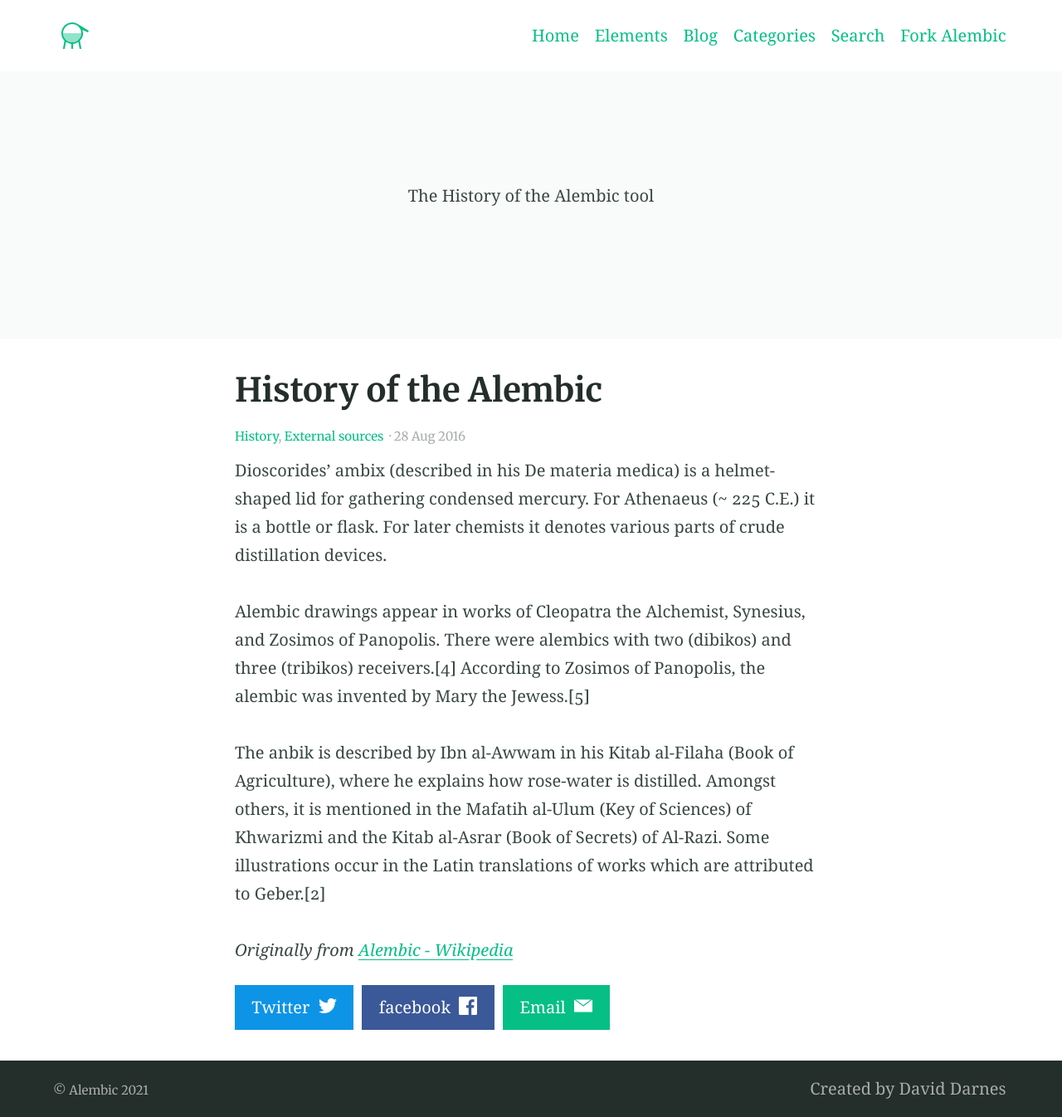
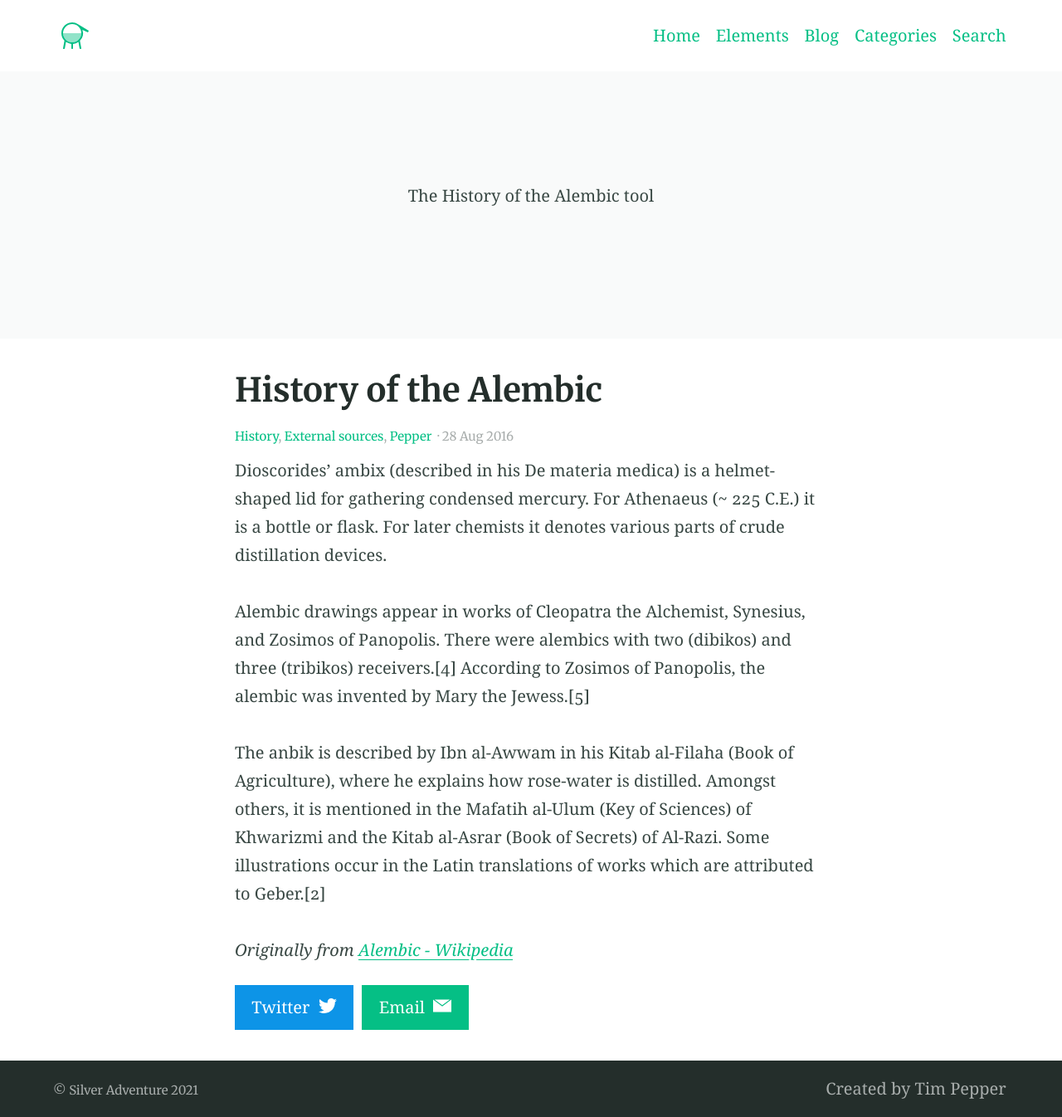
Before and after one commit to tpepper0408/pepper-central, a Jekyll site: the page built from _posts/2016-08-28-example-post-two.md, in a window 1280 px wide. Shown: the whole page at 83% size. Built offline with Jekyll 4.4.1, drawn with Linux system fonts in a browser that asks for light colours.

Commit message:
More config

```diff
--- a/_config.yml
+++ b/_config.yml
@@ -19,6 +19,7 @@ exclude:
 - Gemfile
 - Gemfile.lock
 - .jekyll-cache
+- silver-adventure-theme.gemspec
 
 # 2. Installed Gems
 plugins:
@@ -33,7 +34,7 @@ plugins:
 - jemoji
 
 # 3. Gem settings
-paginate: 2 # jekyll-paginate > items per page
+paginate: 5 # jekyll-paginate > items per page
 paginate_path: blog/page:num # jekyll-paginate > blog page
 jekyll-mentions: https://twitter.com # jekyll-mentions > service used when @replying
 twitter:
@@ -43,7 +44,6 @@ social: # jekyll-seo-tag > social overrides
   name: Tim Pepper # jekyll-seo-tag > real name
   links:  # jekyll-seo-tag > social aliases (sameAs)
     - https://twitter.com/DrPepperChan
-    - https://www.facebook.com/
     - https://www.linkedin.com/in/tim-pepper-214370181/
     - https://github.com/tpepper0408
 # markdown: CommonMark # Markdown parse settings, CommonMark performs slightly better an others in build time
@@ -91,9 +91,9 @@ defaults:
 # 7. Site settings
 encoding: utf-8 # Make sure the encoding is right
 lang: en-GB # Set the site language
-title: "Alembic" # Site name or title, also used in jekyll-seo-tag
+title: "Silver Adventure" # Site name or title, also used in jekyll-seo-tag
 logo: "/assets/logos/logo.svg" # Site logo, also used in jekyll-seo-tag
-description: "Alembic is a starting point for Jekyll projects. Rather than starting from scratch, this boilerplate is designed to get the ball rolling immediately" # Site description and default description, also used in jekyll-seo-tag
+description: "Silver Adventure is a journey into philosophy, diversity, inclusion and software engineering." # Site description and default description, also used in jekyll-seo-tag
 url: "https://tpepper0408.github.io" # Site url, also used in jekyll-seo-tag
 baseurl: "/silver-adventure"
 repo: "https://github.com/tpepper0408/silver-adventure/"
@@ -130,23 +130,20 @@ navigation_header:
   url: /categories/
 - title: Search
   url: /search/
-- title: Fork Alembic
-  url: https://github.com/daviddarnes/alembic
 
 navigation_footer:
-- title: Created by David Darnes
-  url: https://darn.es
+- title: Created by Tim Pepper
+  url: https://github.com/tpepper0408
 
 social_links: # Appears in sidebar. Set the urls then uncomment and comment out as desired
-  Twitter: https://twitter.com/DavidDarnes
-  LinkedIn: https://www.linkedin.com/in/daviddarnes
-  GitHub: https://github.com/daviddarnes
-  link: https://darn.es
+  Twitter: https://twitter.com/DrPepperChan
+  LinkedIn: https://www.linkedin.com/in/tim-pepper-214370181/
+  GitHub: https://github.com/tpepper0408
+  link: https://github.com/tpepper0408
   RSS: /feed.xml
 
 sharing_links: # Appear at the bottom of single blog posts, add as desired. The value can be 'true' or the desired button colour
   Twitter: "#0d94e7"
-  facebook: "#3B5998"
   Email: true
 
 # Load custom fonts from fonts.google.com etc
--- a/_posts/2016-08-28-example-post-two.md
+++ b/_posts/2016-08-28-example-post-two.md
@@ -3,6 +3,7 @@ title: History of the Alembic
 categories:
 - History
 - External sources
+- Pepper
 feature_text: |
   The History of the Alembic tool
 ---
```
